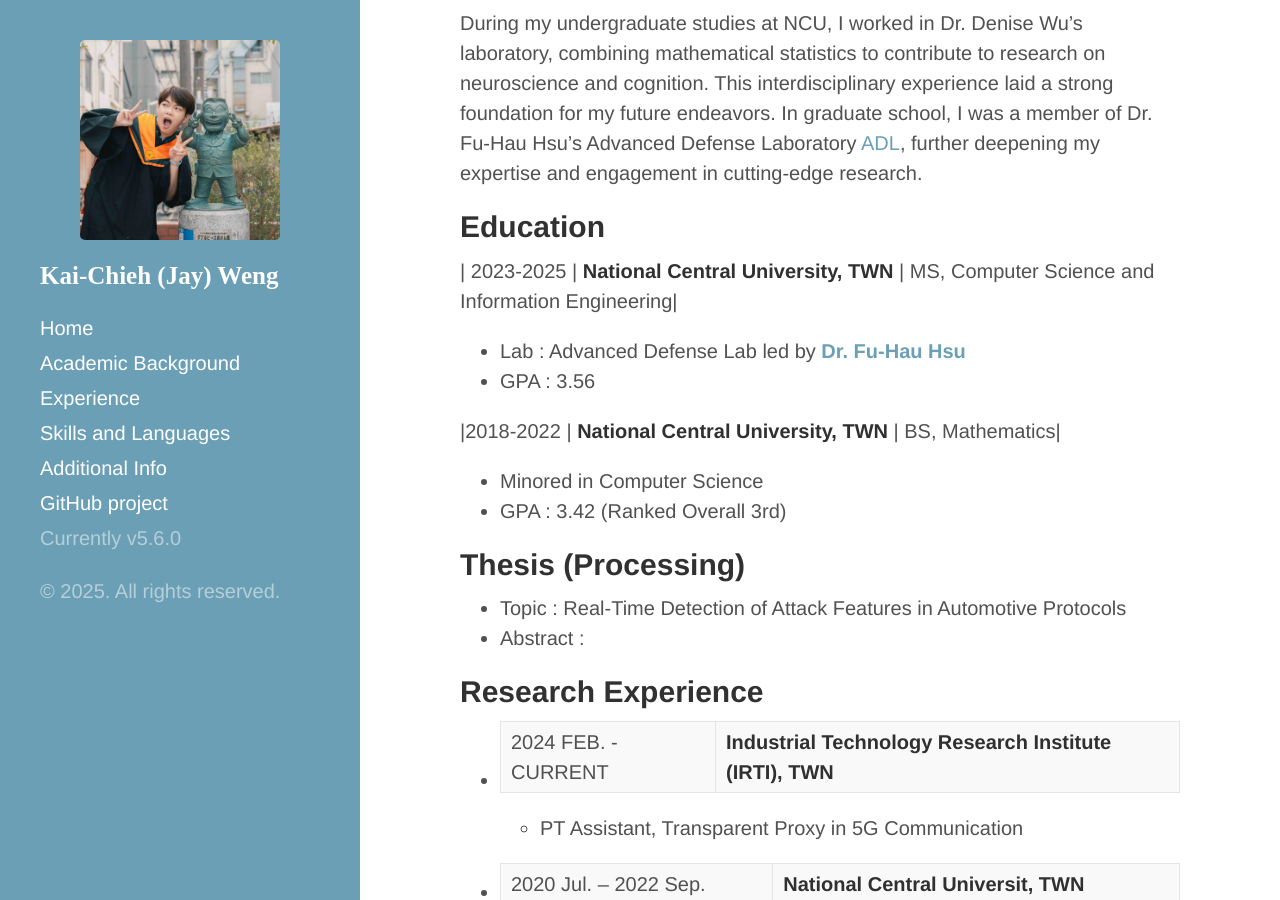
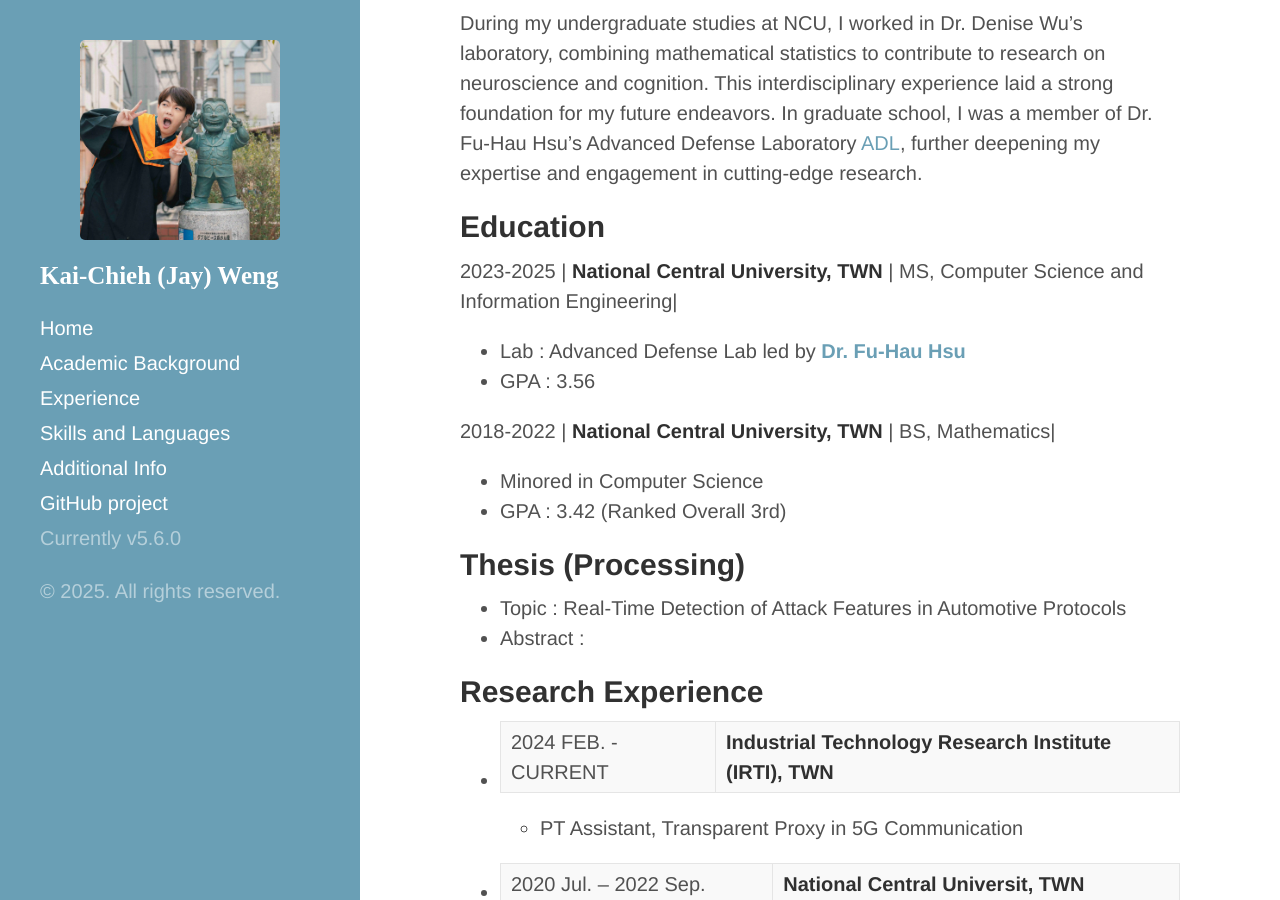
Before and after one commit to FactorialK/FactorialK.github.io, a Jekyll site: the page built from _posts/2024-12-22-CV.md, in a window 1280 px wide and 900 px high, scrolled down 697 px. Built offline with Jekyll 4.4.1, drawn with Linux system fonts in a browser that asks for light colours.

Commit message:
250405 Modifying some contents

```diff
--- a/_posts/2024-12-22-CV.md
+++ b/_posts/2024-12-22-CV.md
@@ -20,11 +20,11 @@ During my undergraduate studies at NCU, I worked in Dr. Denise Wu’s laboratory
 
 
 ## Education
-| 2023-2025 | **National Central University, TWN** | MS, Computer Science and Information Engineering|
+2023-2025 | **National Central University, TWN** | MS, Computer Science and Information Engineering|
   - Lab : Advanced Defense Lab led by [**Dr. Fu-Hau Hsu**](https://staff.csie.ncu.edu.tw/hsufh/)
   - GPA : 3.56
 
- |2018-2022 | **National Central University, TWN** | BS, Mathematics|
+ 2018-2022 | **National Central University, TWN** | BS, Mathematics|
   - Minored in Computer Science
   - GPA : 3.42 (Ranked Overall 3rd)
 
```
